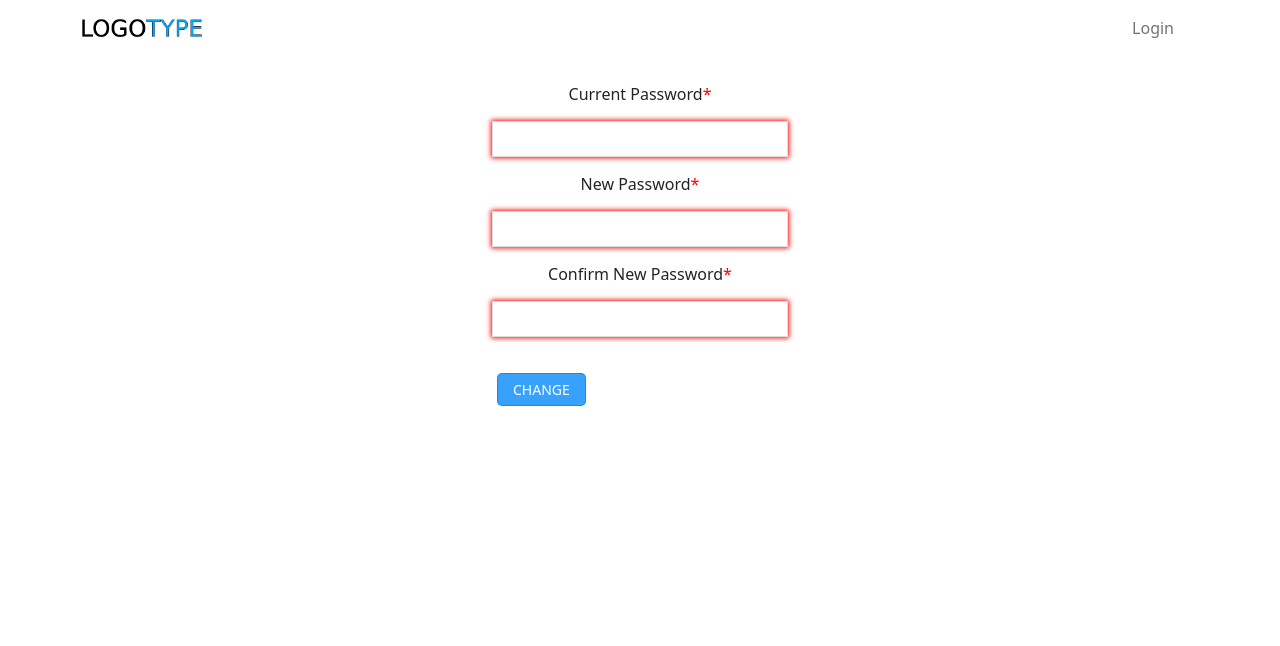
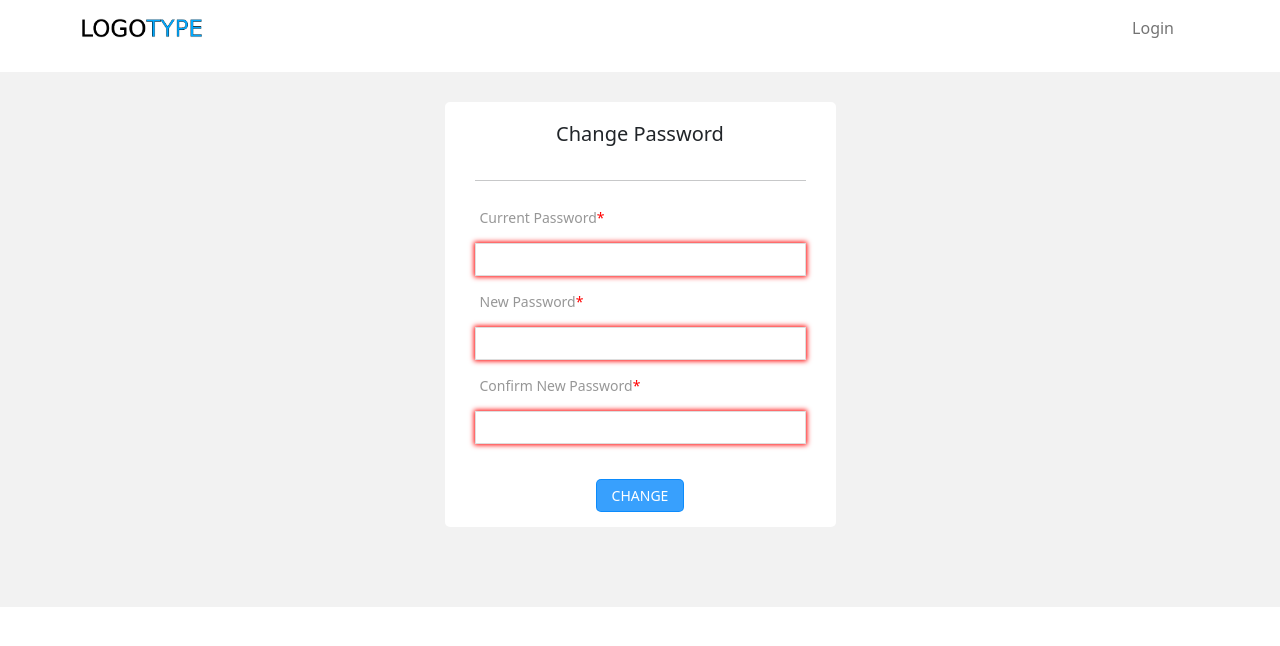
Before and after one commit to KristinaMesyachik/front-portal, a React (Create React App) app: page /editPassword in a window 1280 px wide. Shown: the top 646 px of the page. Built offline with nearby package versions, Linux system fonts and the light colour scheme.

Commit message:
Update style

```diff
--- a/src/pages/ChangeProfile.jsx
+++ b/src/pages/ChangeProfile.jsx
@@ -1,7 +1,6 @@
 import React, { Component } from "react";
 import UserService from "../services/UserService";
 
-import { Container } from "react-bootstrap";
 import { Form } from "react-bootstrap";
 
 import '../components/styles/ListField.css'
@@ -10,7 +9,8 @@ import '../components/styles/MyInput.css'
 import '../components/styles/MyLabel.css'
 import '../components/styles/MySelect.css'
 import '../components/styles/MyTextarea.css'
-import 'react-phone-number-input/style.css'
+import '../components/styles/MyDiv.css'
+import '../components/styles/MyTextForInput.css'
 
 class ChangeProfile extends Component {
 
@@ -49,45 +49,53 @@ class ChangeProfile extends Component {
 
     render() {
         return (
-            <div>
+            <div className="main">
                 <Form name="form" onSubmit={this.updateProfile}>
-                    <Container className="col-md-3">
-                        <label className="myLabel">First Name</label>
+                    <div className="container">
+                        <div className="row">
+                            <div className="col-md-5 centered">
+                                <div className="myDiv">
+                                    <label className="myLabel"><h5>Edit Profile</h5></label>
+                                    <hr></hr>
+                                    <label className="myLabel forInput">First Name</label>
                                     <input className="myInput"
                                         value={this.state.firstname}
                                         onChange={(e) => this.setState({ firstname: e.target.value })}
                                         type="text"
                                         required={false}
                                     />
-                        <label className="myLabel">Last Name</label>
+                                    <label className="myLabel forInput">Last Name</label>
                                     <input className="myInput"
                                         value={this.state.lastname}
                                         onChange={(e) => this.setState({ lastname: e.target.value })}
                                         type="text"
                                         required={false}
                                     />
-                        <label className="myLabel required">Email</label>
+                                    <label className="myLabel required forInput">Email</label>
                                     <input className="myInput"
                                         value={this.state.username}
                                         onChange={(e) => this.setState({ username: e.target.value })}
                                         type="email"
                                         required
                                     />
-                        <label className="myLabel">Phone Number</label>
+                                    <label className="myLabel forInput">Phone Number</label>
                                     <input
+                                        className="myInput"
                                         pattern="[+][0-9]{12}"
                                         type="text"
                                         value={this.state.phone}
                                         onChange={(e) => { this.setState({ phone: e.target.value }) }
                                         }
                                         required={false}
-                            placeholder = "+xxxxxxxxxxxx"
-
+                                        placeholder="+xxxxxxxxxxxx"
                                     />
                                     <button className="myBtn blueBtn">SAVE</button>
-                    </Container>
+                                </div>
+                            </div>
+                        </div>
+                    </div>
                 </Form>
-            </div>
+            </div >
         );
     };
 }
--- a/src/pages/EditPassword.jsx
+++ b/src/pages/EditPassword.jsx
@@ -1,9 +1,6 @@
 import React, { Component } from "react";
 import UserService from "../services/UserService";
-
-import { Container } from "react-bootstrap";
 import { Form } from "react-bootstrap";
-
 import '../components/styles/ListField.css'
 import '../components/styles/MyButton.css'
 import '../components/styles/MyInput.css'
@@ -19,7 +16,7 @@ class EditPassword extends Component {
             currentPass: "",
             newPass: "",
             confirmNewPass: "",
-            error:""
+            error: ""
         }
 
         this.changePass = this.changePass.bind(this)
@@ -27,40 +24,43 @@ class EditPassword extends Component {
 
     changePass(e) {
         let params = {
-            password: this.state.currentPass,
-            newPassword: this.state.newPass
+            newPassword: this.state.newPass,
+            password: this.state.currentPass
         }
         if (this.state.newPass === this.state.confirmNewPass) {
-            console.log(params)
-           /*  UserService.editPassword(params) */
+            UserService.editPassword(params)
+            this.setState({ error: "password chenged" })
+        } else {
+            this.setState({ error: "passwords don't match" })
+        }
         e.preventDefault()
-            this.setState({error : "password chenge"})
-        }else {
-            this.setState({error : "passwords don't match"})
-            e.preventDefault()
-        }
     }
 
     render() {
         return (
-            <div>
+            <div className="main">
                 <Form name="form" onSubmit={this.changePass}>
-                    <Container className="col-md-3">
-                        <label className="myLabel required">Current Password</label>
+                    <div className="container">
+                        <div className="row">
+                            <div className="col-md-5 centered">
+                                <div className="myDiv">
+                                    <label className="myLabel"><h5>Change Password</h5></label>
+                                    <hr></hr>
+                                    <label className="myLabel required forInput">Current Password</label>
                                     <input className="myInput"
                                         value={this.state.firstname}
                                         onChange={(e) => this.setState({ currentPass: e.target.value })}
                                         type="password"
                                         required
                                     />
-                        <label className="myLabel required">New Password</label>
+                                    <label className="myLabel required forInput">New Password</label>
                                     <input className="myInput"
                                         value={this.state.lastname}
                                         onChange={(e) => this.setState({ newPass: e.target.value })}
                                         type="password"
                                         required
                                     />
-                        <label className="myLabel required">Confirm New Password</label>
+                                    <label className="myLabel required forInput">Confirm New Password</label>
                                     <input className="myInput"
                                         value={this.state.username}
                                         onChange={(e) => this.setState({ confirmNewPass: e.target.value })}
@@ -69,7 +69,10 @@ class EditPassword extends Component {
                                     />
                                     <label className="myLabel">{this.state.error}</label>
                                     <button className="myBtn blueBtn">CHANGE</button>
-                    </Container>
+                                </div>
+                            </div>
+                        </div>
+                    </div>
                 </Form>
             </div>
         );
--- a/src/pages/ListFieldComponents.jsx
+++ b/src/pages/ListFieldComponents.jsx
@@ -1,15 +1,13 @@
 import React, { Component } from "react";
 import FieldService from "../services/FieldService";
-import { Form, Modal } from "react-bootstrap";
-import { Container } from "react-bootstrap";
-import { Row } from "react-bootstrap";
-import { Col } from "react-bootstrap";
+import { Form, Modal, Container, Row, Col } from "react-bootstrap";
 import '../components/styles/ListField.css'
 import '../components/styles/MyButton.css'
 import '../components/styles/MyInput.css'
 import '../components/styles/MyLabel.css'
 import '../components/styles/MySelect.css'
 import '../components/styles/MyTextarea.css'
+import '../components/styles/MyDiv.css'
 import ReactPaginate from 'react-paginate';
 import SockJsClient from 'react-stomp';
 
@@ -24,7 +22,7 @@ class ListFieldComponents extends Component {
 
       label: "",
       type: "SINGLE_LINE_TEXT",
-      options: "",
+      options: null,
       isRequired: false,
       isActive: false,
 
@@ -65,6 +63,10 @@ class ListFieldComponents extends Component {
 
   addField(e) {
     e.preventDefault()
+    let opt = []
+    if (this.state.options !== null) {
+      opt = this.state.options.split('\n').map(val => ({ ["title"]: val }))
+    }
     let field =
     {
       id: this.state.id,
@@ -72,7 +74,7 @@ class ListFieldComponents extends Component {
       type: this.state.type,
       isRequired: this.state.isRequired,
       isActive: this.state.isActive,
-      options: this.state.options.split('\n').map(val => ({ ["title"]: val }))
+      options: opt
     }
 
     if (this.state.id === null) {
@@ -148,6 +150,7 @@ class ListFieldComponents extends Component {
         <div className="container">
           <div className="row">
             <div className="col-md-12">
+              <div className="myDiv">
                 <table className="table table-striped table-hover">
                   <caption>
                     <div>
@@ -186,7 +189,7 @@ class ListFieldComponents extends Component {
                                     value={this.state.label}
                                     onChange={(e) => this.setState({ label: e.target.value })}
                                     type="text"
-                                  required = {false}
+                                    required={false}
                                   />
                                 </Col>
                               </Row>
@@ -330,6 +333,7 @@ class ListFieldComponents extends Component {
               </div>
             </div>
           </div>
+        </div>
         {/*  <ReactPaginate
          className="pagination"
           breakLabel="..."
--- a/src/pages/Login.jsx
+++ b/src/pages/Login.jsx
@@ -5,6 +5,7 @@ import { Form } from "react-bootstrap";
 import { Navigate } from 'react-router-dom'
 import '../components/styles/Login.css'
 import 'bootstrap/dist/css/bootstrap.css';
+import '../components/styles/MyDiv.css'
 
 
 class Login extends Component {
@@ -37,7 +38,8 @@ class Login extends Component {
                 {this.state.shouldRedirect && <Navigate replace to="/fields" />}
                 <div className="container">
                     <div className="row">
-                        <div className="col-md-3 centered">
+                        <div className="col-md-5 centered">
+                            <div className="myDiv">
                                 <div className="blockCenter">
                                     <img className="logo" src={logo}
                                         width="200" height="50"
@@ -80,11 +82,14 @@ class Login extends Component {
                                             <a href="#!">Forgot your password?</a>
                                         </div>
                                     </div>
+                                    <div class="d-grid gap-2">
                                         <button type="submit" className="btn btn-primary btn-block mb-4">LOG IN</button>
+                                    </div>
                                     <div className="text-center">
                                         <p>Don't have account? <a href="/registration">Sign Up</a></p>
                                     </div>
                                 </Form>
+                            </div>
                         </div>
                     </div>
                 </div>
--- a/src/pages/Registration.jsx
+++ b/src/pages/Registration.jsx
@@ -5,7 +5,7 @@ import { Form } from "react-bootstrap";
 import '../components/styles/Login.css'
 import { Navigate } from 'react-router-dom'
 import 'bootstrap/dist/css/bootstrap.css';
-
+import '../components/styles/MyDiv.css'
 
 class Registration extends Component {
     constructor(props) {
@@ -45,7 +45,8 @@ class Registration extends Component {
                 {this.state.shouldRedirect && <Navigate replace to="/login" />}
                 <div className="container">
                     <div className="row">
-                        <div className="col-md-3 centered">
+                        <div className="col-md-5 centered">
+                            <div className="myDiv">
                                 <div className="blockCenter">
                                     <img className="logo" src={logo}
                                         width="200" height="50"
@@ -110,11 +111,14 @@ class Registration extends Component {
                                             placeholder="Phone"
                                         />
                                     </div>
-                                <button type="submit" className="btn btn-primary btn-block mb-4">LOG IN</button>
+                                    <div class="d-grid gap-2">
+                                        <button type="submit" className="btn btn-primary btn-block mb-4">SIGN UP</button>
+                                    </div>
                                     <div className="text-center">
                                         <p>Already have account? <a href="/login/"> Log in </a></p>
                                     </div>
                                 </Form>
+                            </div>
                         </div>
                     </div>
                 </div>
--- a/src/pages/Response.jsx
+++ b/src/pages/Response.jsx
@@ -2,7 +2,8 @@ import React, { Component } from 'react'
 import FieldService from "../services/FieldService";
 import SockJsClient from 'react-stomp';
 import ResponseService from "../services/ResponseService";
-import cl2 from '../components/styles/ListField.css'
+import '../components/styles/ListField.css'
+import '../components/styles/MyDiv.css'
 
 function Find(props) {
   let qqq = (props.answers).filter((ans) => (
@@ -42,9 +43,9 @@ export default class Response extends Component {
           topics={['/topic/portal']}
           onConnect={console.log("Connected!!!!")}
           onDisconnect={console.log("Disconnected!")}
-          onMessage={(msg)=>{
+          onMessage={(msg) => {
             console.log(msg)
-            if(msg === "CREATE_RESPONSE"){
+            if (msg === "CREATE_RESPONSE") {
               ResponseService.getResponses().then((result) => {
                 this.setState({ response: result.data.content });
               })
@@ -55,6 +56,7 @@ export default class Response extends Component {
         <div className="container">
           <div className="row">
             <div className="col-md-12">
+              <div className="myDiv">
                 <table className="table table-striped table-hover">
                   <caption>
                     <div>
@@ -85,6 +87,7 @@ export default class Response extends Component {
               </div>
             </div>
           </div>
+        </div>
       </div >
     )
   }
--- a/src/pages/SuccessfulResponse.jsx
+++ b/src/pages/SuccessfulResponse.jsx
@@ -1,12 +1,19 @@
 import React from "react";
+import '../components/styles/MyLabel.css'
+import '../components/styles/MyDiv.css'
+
 
 function SuccessfulResponse() {
 
     return (
-        <div>
-            <h3>Thank you!</h3>
-            <h4>Your response was saved.</h4>
-        </div>
+        <div className="main">
+            <div className="myDiv">
+                <label className="myLabel">
+                    <h3>Thank you!</h3>
+                    <h4>Your response was saved.</h4>
+                </label>
+            </div>
+        </div >
     )
 }
 
```
Lines whose indentation alone changed are shown as unchanged.
